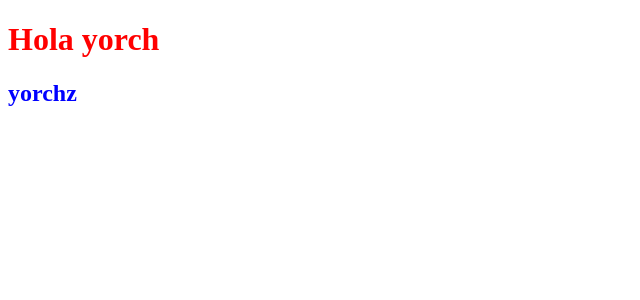
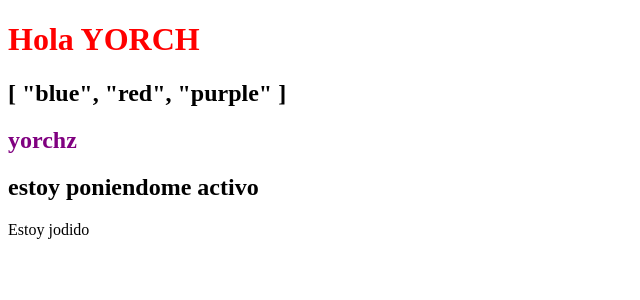
Before and after one commit to yorch-cc/Capacitacion-VUE, a Vue app in the folder vue-project/: page / in a window 1280 px wide. Shown: the top 300 px of the page, without its empty margins (0-640 px from the left). Built offline with nearby package versions, Linux system fonts and the light colour scheme.

Commit message:
feat(App.vue): ✨ add conditional rendering with v-if, v-else-if and v-else

```diff
--- a/vue-project/src/App.vue
+++ b/vue-project/src/App.vue
@@ -1,11 +1,20 @@
 <script setup>
 const name = 'yorch'
 const styleColor = 'color: blue';
+const arrayColores = ['blue', 'red','purple']
+const activo = true;
 </script>
 
 <template>
-  <h1>Hola {{ name }}</h1>
-  <h2 :style=" styleColor ">yorchz</h2>
+  <h1>Hola {{ name.toUpperCase() }}</h1>
+  <h2>{{ arrayColores }}</h2>
+  <h2 :style="`color: ${arrayColores[2]}` ">yorchz</h2>
+  <h2>{{ activo ? 'estoy poniendome activo ' : 'estoy inactivo' }}
+  </h2>
+  <p v-if="!activo === true">Estoy inactivo</p>
+  <p v-else-if="activo === false">Estoy inactivo</p>
+  <p v-else>Estoy jodido </p>
+
 </template>
 
 <style>
```
